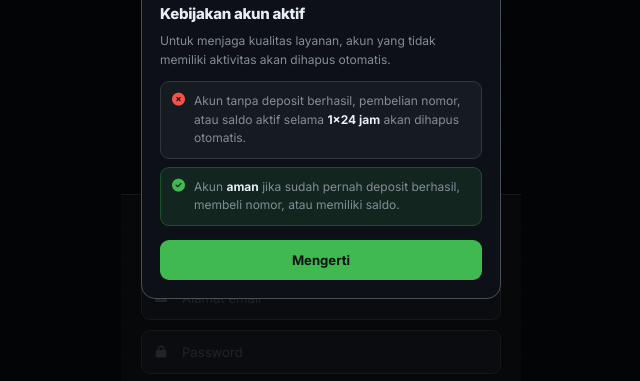
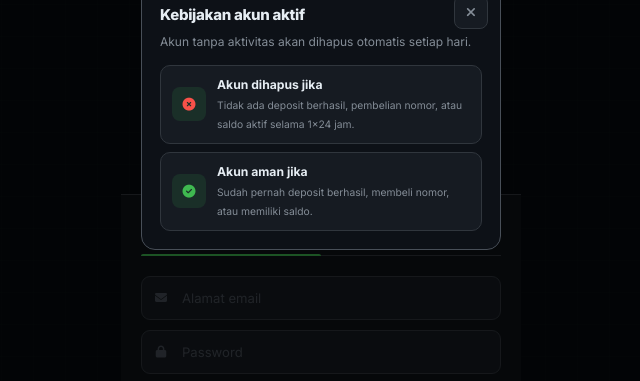
Before and after one commit to bagusapone-id/nokotpotp, a website: page public/index.html in a window 1280 px wide. Shown: the part 284-665 px from the top of the page, without its empty margins (319-959 px from the left). Drawn offline with Linux system fonts and the light colour scheme; no server answers.

Commit message:
ui: account policy modal pakai struktur sama dengan promo modal

```diff
--- a/public/index.html
+++ b/public/index.html
@@ -620,24 +620,24 @@
     <button type="button" class="btn btn-icon btn-ghost promo-close" aria-label="Tutup" onclick="closeAccountPolicyModal()">
       <i class="fa-solid fa-xmark"></i>
     </button>
-    <div style="width:36px;height:36px;border-radius:9px;background:var(--amber-dim);border:1px solid var(--amber-bdr);display:flex;align-items:center;justify-content:center;margin-bottom:12px">
-      <i class="fa-solid fa-circle-info" style="color:var(--amber);font-size:15px"></i>
-    </div>
     <h2 id="account-policy-title" class="promo-title">Kebijakan akun aktif</h2>
-    <p class="promo-description" style="margin-bottom:12px">Untuk menjaga kualitas layanan, akun yang tidak memiliki aktivitas akan dihapus otomatis.</p>
-    <div style="display:flex;flex-direction:column;gap:8px">
-      <div style="display:flex;align-items:flex-start;gap:9px;padding:10px 11px;border-radius:9px;background:var(--s2);border:1px solid var(--line)">
-        <i class="fa-solid fa-circle-xmark" style="color:var(--rose);font-size:13px;margin-top:1px;flex-shrink:0"></i>
-        <span style="font-size:.8rem;color:var(--text2);line-height:1.55">Akun tanpa deposit berhasil, pembelian nomor, atau saldo aktif selama <strong style="color:var(--text)">1×24 jam</strong> akan dihapus otomatis.</span>
+    <p class="promo-description">Akun tanpa aktivitas akan dihapus otomatis setiap hari.</p>
+    <div class="promo-options">
+      <div class="promo-option" style="cursor:default">
+        <span class="promo-option-icon"><i class="fa-solid fa-circle-xmark" style="color:#f85149"></i></span>
+        <span class="promo-option-copy">
+          <span class="promo-option-title" style="display:block">Akun dihapus jika</span>
+          <span class="promo-option-description">Tidak ada deposit berhasil, pembelian nomor, atau saldo aktif selama 1×24 jam.</span>
+        </span>
       </div>
-      <div style="display:flex;align-items:flex-start;gap:9px;padding:10px 11px;border-radius:9px;background:var(--g-dim);border:1px solid var(--g-bdr)">
-        <i class="fa-solid fa-circle-check" style="color:var(--g-text);font-size:13px;margin-top:1px;flex-shrink:0"></i>
-        <span style="font-size:.8rem;color:var(--text2);line-height:1.55">Akun <strong style="color:var(--text)">aman</strong> jika sudah pernah deposit berhasil, membeli nomor, atau memiliki saldo.</span>
+      <div class="promo-option" style="cursor:default">
+        <span class="promo-option-icon"><i class="fa-solid fa-circle-check"></i></span>
+        <span class="promo-option-copy">
+          <span class="promo-option-title" style="display:block">Akun aman jika</span>
+          <span class="promo-option-description">Sudah pernah deposit berhasil, membeli nomor, atau memiliki saldo.</span>
+        </span>
       </div>
     </div>
-    <button onclick="closeAccountPolicyModal()" class="btn btn-primary btn-full" style="height:40px;margin-top:14px;font-size:.875rem">
-      Mengerti
-    </button>
   </div>
 </div>
 
```
